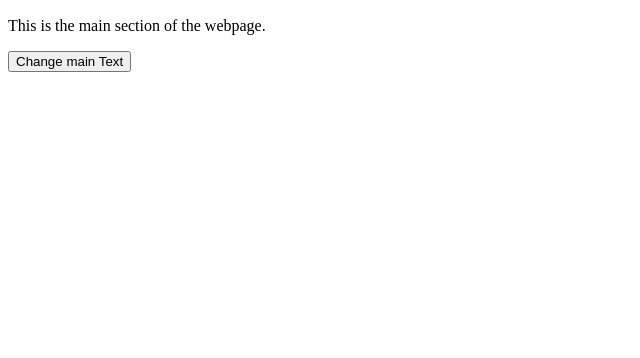
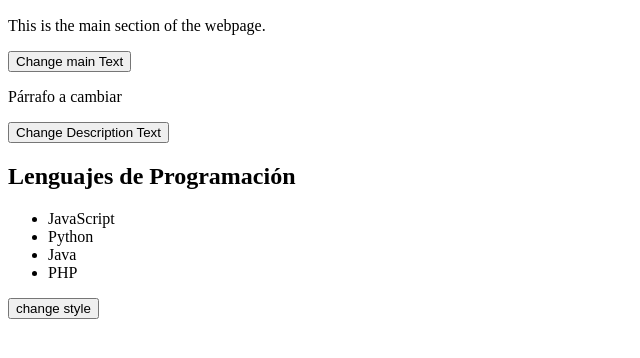
Before and after one commit to sergiotrrs/ch58-TIFC-DEV-js, a plain HTML site: page TIFC-AD-15-API DOM/index.html in a window 1280 px wide. Shown: the part 50-408 px from the top of the page, without its empty margins (0-640 px from the left). Drawn offline with Linux system fonts and the light colour scheme.

Commit message:
feat: usos de querySelector y QuerySelectorAll

```diff
--- a/TIFC-AD-15-API DOM/index.html
+++ b/TIFC-AD-15-API DOM/index.html
@@ -1,10 +1,12 @@
 <!DOCTYPE html>
 <html lang="en">
+
 <head>
     <meta charset="UTF-8">
     <meta name="viewport" content="width=device-width, initial-scale=1.0">
     <title>Document</title>
 </head>
+
 <body>
     <header>
 
@@ -17,8 +19,25 @@
         </section>
 
         <section id="secondary-section">
-            <button onclick="changeTitle('Soy un script que se ejecutó con el botón')" >Change main Text</button>
+            <button onclick="changeTitle('Soy un script que se ejecutó con el botón')">Change main Text</button>
         </section>
+
+        <section id="description-section">
+            <p id="description-text" class="text-center">Párrafo a cambiar</p>
+            <button onclick="changeParagraph()">Change Description Text</button>
+        </section>
+
+        <section id="list-section">
+            <h2>Lenguajes de Programación</h2>
+            <ul id="language-list">
+                <li class="list-item">JavaScript</li>
+                <li class="list-item backend">Python</li>
+                <li class="list-item">Java</li>
+                <li class="list-item backend">PHP</li>
+            </ul>
+            <button onclick="changeStyle()">change style</button>
+        </section>
+
     </main>
 
     <footer>
@@ -27,4 +46,5 @@
 
     <script src="./main.js" defer></script>
 </body>
+
 </html>
--- a/TIFC-AD-15-API DOM/main.js
+++ b/TIFC-AD-15-API DOM/main.js
@@ -36,3 +36,34 @@ function changeTitle( newText ) {
 }
 
 changeTitle( "Hola, ya casi nos vamos a comer, ñam ñam");
+
+/**
+ * Manipulando un párrafo usando el selector universal
+ */
+function changeParagraph() {
+    // const paragraph = document.querySelector("p"); // seleccionado por su tag
+    // const paragraph = document.querySelector("#description-text"); // seleccionado por su ID
+    // const paragraph = document.querySelector(".text-center"); // seleccionar por su clase CSS
+    // const paragraph = document.querySelector("p.text-center"); // seleccionar por su tag y clase CSS
+    const paragraph = document.querySelector("#description-section p"); // seleccionar por su tag dentro de un ID
+    console.log(paragraph);
+    paragraph.textContent = "Párrafo modificado con querySelector";
+    paragraph.style.color = "green";
+    paragraph.style.fontWeight = "bold";
+}
+
+/**
+ * Manipulando el estilo de una lista, usando quertySelectorAll
+ */
+function changeStyle() {
+    const listItems = document.querySelectorAll("#language-list li");
+    console.log(listItems);
+
+    // for ( let i = 0; i < listItems.length; i++ ) {
+    for (const item of listItems) {
+        //const item = listItems[i];
+        item.style.color = "purple";
+        item.style.fontSize = "20px";
+        item.style.fontWeight = "bold";
+    }
+}
```
